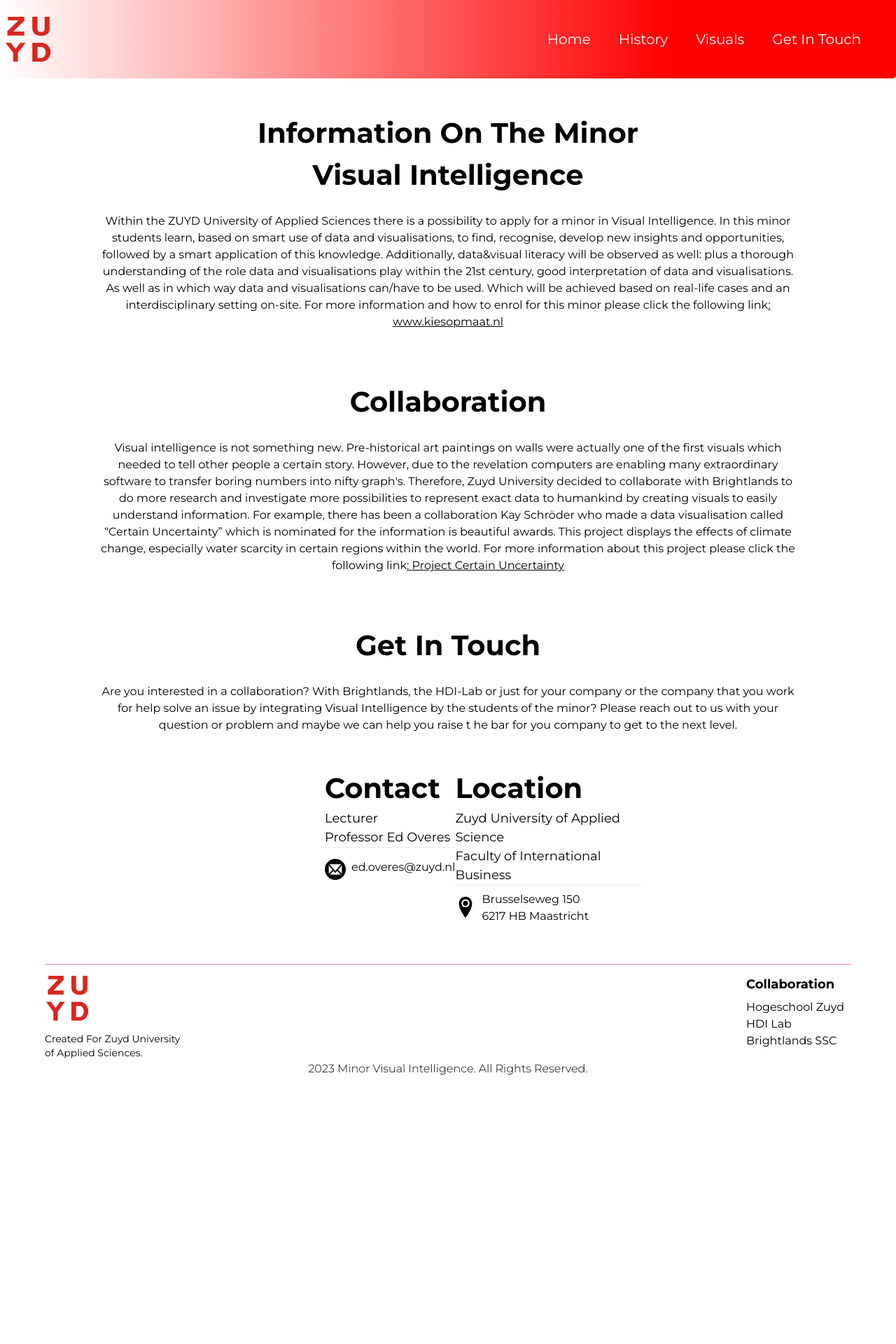
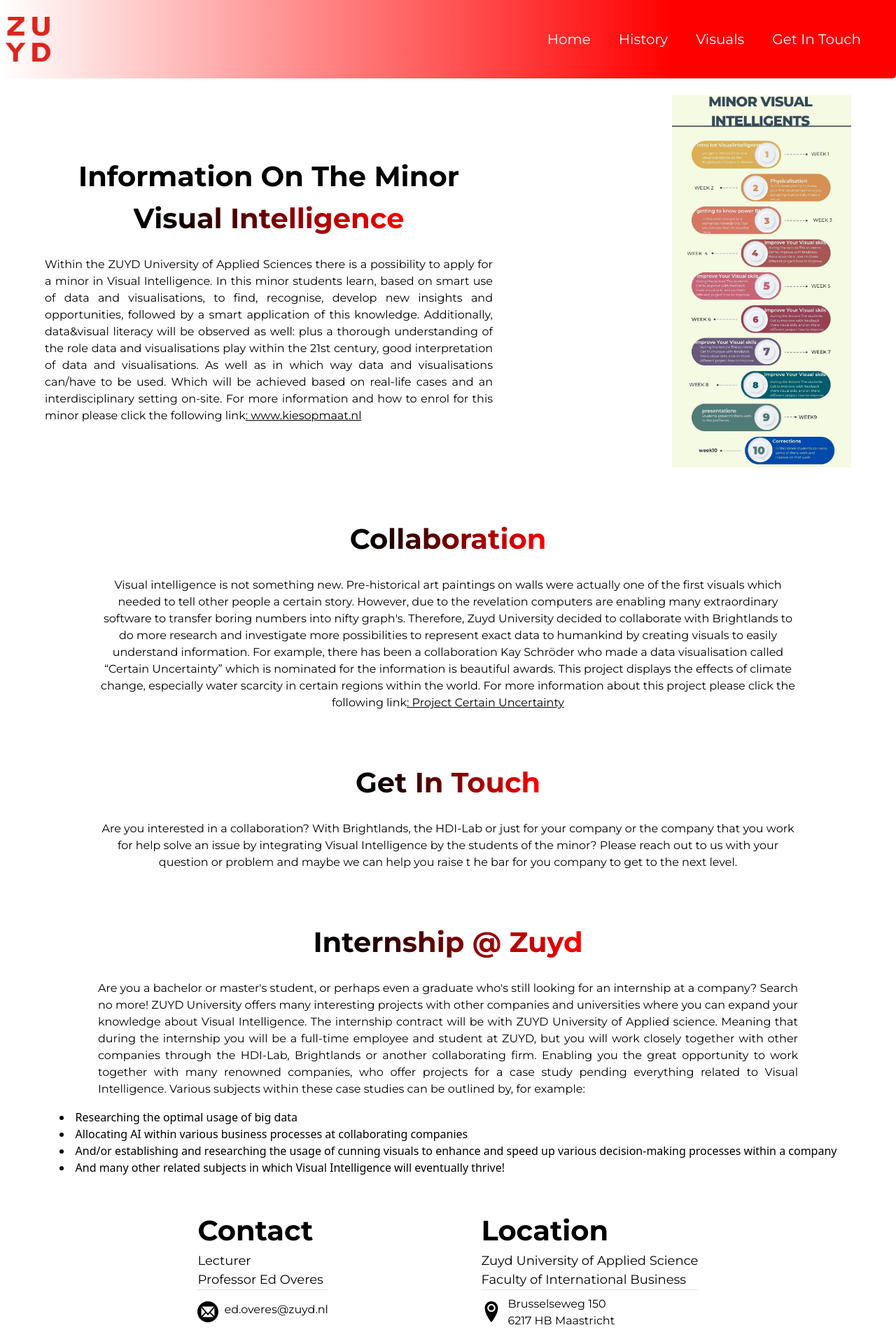
Before and after one commit to RFmax/Visual-Intelligence-Raising-Interest, a React (Vite) app: page /about in a window 1280 px wide. Shown: the top 1920 px of the page at 70% size. Before the commit the page ends 1544 px from the top, so only its background shows below. Built offline with nearby package versions, Linux system fonts and the light colour scheme.

Commit message:
aboutpage/visuals/colors

```diff
--- a/src/assets/index.js
+++ b/src/assets/index.js
@@ -17,7 +17,7 @@
 import nasa_visual from './nasa_visual.png';
 import covid_visual from './covid_visual.png';
 import history_banner from './history_banner.png';
-
+import program_visualisation from './program_visualisation.png';
 
 export {
     logo,
@@ -38,5 +38,6 @@
     car_visual,
     nasa_visual,
     covid_visual,
-    history_banner
+    history_banner,
+    program_visualisation
 }
--- a/src/components/About.jsx
+++ b/src/components/About.jsx
@@ -1,11 +1,14 @@
 import React from 'react';
 import { ImLocation2, ImMail4 } from 'react-icons/im';
+import { program_visualisation } from '../assets';
 
 const About = () => (
     <section className='flex flex-col'>
-      <div className='flex flex-col py-6 items-center'>
-        <h2 className='font-montserrat font-semibold text-[40px] text-center leading-normal py-6'>Information On The Minor <br /> Visual Intelligence</h2>
-        <p className='font-montserrat font-normal text-[16px] leading-normal max-w-[1000px] text-center'>
+      <div className='flex flex-row items-center justify-evenly py-6'>
+        <div className='flex flex-col items-center justify-center'>
+          <h2 className='font-montserrat font-semibold text-[40px] text-center leading-normal py-6'>Information On The Minor
+          <br /> <span className='text-gradient'>Visual Intelligence</span> </h2>
+          <p className='font-montserrat font-normal text-[16px] leading-normal max-w-[1000px] text-justify'>
           Within the ZUYD University of Applied Sciences there is a possibility to apply for a minor in Visual Intelligence.
           In this minor students learn, based on smart use of data and visualisations, to find, recognise, develop new insights and opportunities,
           followed by a smart application of this knowledge. Additionally, data&visual literacy will be observed as well: plus a thorough understanding
@@ -15,9 +18,14 @@
           <a className='hover:text-[red] text-black text-decoration-line: underline' href="https://www.kiesopmaat.nl/modules/zuyd/IB/142090/">: www.kiesopmaat.nl</a>
           </p>
         </div>
+        <div className='flex justify-end'>
+          <img src={program_visualisation} alt="programs" className='object-contain w-[50%] h-[50%] md:object-scale-down' />
+        </div>
+      </div>
+
 
       <div className='flex flex-col py-6 items-center'>
-        <h2 className='font-montserrat font-semibold text-[40px] py-6'>Collaboration</h2>
+        <h2 className='font-montserrat font-semibold text-gradient text-[40px] py-6'>Collaboration</h2>
         <p className='font-montserrat font-normal text-[16px] leading-normal max-w-[1000px] text-center'>
         Visual intelligence is not something new. Pre-historical art paintings
         on walls were actually one of the first visuals which needed to tell other people a certain story.
@@ -33,7 +41,7 @@
       </div>
 
       <div className='flex flex-col py-6 items-center'>
-        <h2 className='font-montserrat font-semibold text-[40px] py-6'>Get In Touch</h2>
+        <h2 className='font-montserrat font-semibold text-gradient text-[40px] py-6'>Get In Touch</h2>
         <p className='font-montserrat font-normal text-[16px] leading-normal max-w-[1000px] text-center'>
         Are you interested in a collaboration? With Brightlands, the HDI-Lab or just for your company or
         the company that you work for help solve an issue by integrating Visual Intelligence by the students
@@ -41,8 +49,28 @@
         he bar for you company to get to the next level. </p>
       </div>
 
-      <div className='flex flex-row justify-between py-6'>
-        <div className='flex flex-col ml-[400px]'>
+      <div className='flex flex-col py-6 items-center'>
+        <h2 className='font-montserrat font-semibold text-gradient text-[40px] py-6'>Internship @ Zuyd</h2>
+        <p className='font-montserrat font-normal text-[16px] leading-normal max-w-[1000px] text-justify'>
+        Are you a bachelor or master's student, or perhaps even a graduate who's
+        still looking for an internship at a company? Search no more! ZUYD University
+        offers many interesting projects with other companies and universities
+        where you can expand your knowledge about Visual Intelligence.
+        The internship contract will be with ZUYD University of Applied science. Meaning that during the internship
+        you will be a full-time employee and student at ZUYD, but you will work closely together with other companies through the HDI-Lab,
+        Brightlands or another collaborating firm. Enabling you the great opportunity to work together with many renowned companies,
+        who offer projects for a case study pending everything related to Visual Intelligence. Various subjects within these case studies can be outlined by,
+        for example:</p>
+        <ul className='list-disc list-inside xl:ml-8 text-[16px] mt-4 sm:ml-0' >
+          <li>Researching the optimal usage of big data</li>
+          <li>Allocating AI within various business processes at collaborating companies</li>
+          <li>And/or establishing and researching the usage of cunning visuals to enhance and speed up various decision-making processes within a company</li>
+          <li>And many other related subjects in which Visual Intelligence will eventually thrive!</li>
+        </ul>
+      </div>
+
+      <div className='flex flex-row justify-evenly py-6'>
+        <div className='flex flex-col'>
           <h2 className='font-montserrat font-semibold text-[40px]'>Contact</h2>
           <h3 className='font-montserrat font-medium text-[18px] leading-normal'> Lecturer <br /> Professor Ed Overes</h3>
           <div className='flex flex-row border-t-[1px]'>
@@ -50,7 +78,7 @@
             <p className='font-montserrat font-normal text-[16px] leading-normal mt-4 ml-2'>ed.overes@zuyd.nl</p>
           </div>
         </div>
-        <div className='flex flex-col mr-[300px]'>
+        <div className='flex flex-col'>
           <h2 className='font-montserrat font-semibold text-[40px]'>Location</h2>
           <h3 className='font-montserrat font-medium text-[18px] leading-normal'>Zuyd University of Applied Science <br /> Faculty of International Business</h3>
           <div className='flex flex-row py-2 border-t-[1px]'>
--- a/src/components/Footer.jsx
+++ b/src/components/Footer.jsx
@@ -3,7 +3,7 @@
 import { footerLinks } from '../constants';
 
 const Footer = () => (
-    <section className='flex flex-col pt-6'>
+    <section className='flex flex-col pt-6 sm:mx-5 mx-0'>
         <div className='flex flex-row w-full justify-between border-t-[1.5px] border-t-[#FF7D98] pt-4'>
             <div className='flex flex-col justify-start'>
                 <img src={logo} alt="logo" className='w-[64px] h-[64px] object-contain' />
--- a/src/components/Hero.jsx
+++ b/src/components/Hero.jsx
@@ -11,14 +11,14 @@
     <section>
     <div className='flex flex-row w-full items-start justify-between'>
       <div className='flex flex-col justify-start mt-[100px]'>
-        <h1 className="font-montserrat font-bold text-[64px] leading-[75px]"> <span className='text-red'> Visual </span> <br /> <span className='text-gradient'> Intelligence </span> </h1>
-        <p className='font-montserrat font-normal text-[18px] leading-normal max-w-[650px] mt-8'>
+        <h1 className="font-montserrat font-bold text-[64px] leading-[75px]"> <span className='text-black'> Visual </span> <br /> <span className='text-gradient'> Intelligence </span> </h1>
+        <p className='font-montserrat font-normal text-[18px] leading-normal max-w-[650px] mt-8 text-justify'>
         Data has become more valuable than gold, oil and gas. The value of corporations have long been dictated by the access to natural resources. Looking at the most valuable organisations today, you can see this is no longer the case. Companies that have access to data and are able to transfer that data into information are the new market leaders.
-        <br classname="sm:hidden block" /> Having access to data is just part of the deal. The human mind is not capable of processing huge amounts of data, because our brain is mostly designed to interpreting visuals. As the volume of data increases via a logarithmic scale, knowing how to use it becomes more and more important. The best companies know how to create value out of data by smart algorithms and visualisations.
+        Having access to data is just part of the deal. The human mind is not capable of processing huge amounts of data, because our brain is mostly designed to interpreting visuals. As the volume of data increases via a logarithmic scale, knowing how to use it becomes more and more important. The best companies know how to create value out of data by smart algorithms and visualisations.
         </p>
       </div>
       <div className='flex justify-end mt-[30px]'>
-        <img src={diagram} alt="diagram" className="w-[80%] h-[80%]"  />
+        <img src={diagram} alt="diagram" className="w-[80%] h-[80%] object-contain"  />
       </div>
     </div>
     <div>
--- a/src/components/Navbar.jsx
+++ b/src/components/Navbar.jsx
@@ -16,6 +16,9 @@
             ))}
         </ul>
     </nav>
+
+
+
 )
 
 
--- a/src/components/Relationship.jsx
+++ b/src/components/Relationship.jsx
@@ -23,7 +23,7 @@
     <div className='flex flex-row justify-between py-12 mb-[175px]'>
       <div className='flex flex-col justify-start'>
         <h2 className='font-montserrat font-semibold text-[40px] mt-[200px] mb-6'>
-          <span className='text-gradient'>Relationship</span> <br /> <span className='text-red'>With Other Fields</span> </h2>
+          <span className='text-black'>Relationship</span> <br /> <span className='text-gradient'>With Other Fields</span> </h2>
         <p className='font-montserrat font-normal text-[18px] leading-normal max-w-[600px]'>
         Data visualizations can be applied everywhere: for any type of business results and
         strategies, news, historical records, maps… Some are interactive and dynamic; others
--- a/src/index.css
+++ b/src/index.css
@@ -19,7 +19,7 @@
 }
 
 .text-gradient {
-  background: linear-gradient(90deg, #1CB5E0 0%, #000851 100%);
+  background: linear-gradient(90deg, rgba(0,0,0,1) 10%, rgba(255,0,0,1) 100%);
   -webkit-background-clip: text;
   -webkit-text-fill-color: transparent;
   background-clip: text;
```
Also changed, not shown: src/components/Background.jsx (+9 -9 lines), src/assets/program_visualisation.png (added). Lines whose indentation alone changed are shown as unchanged.
